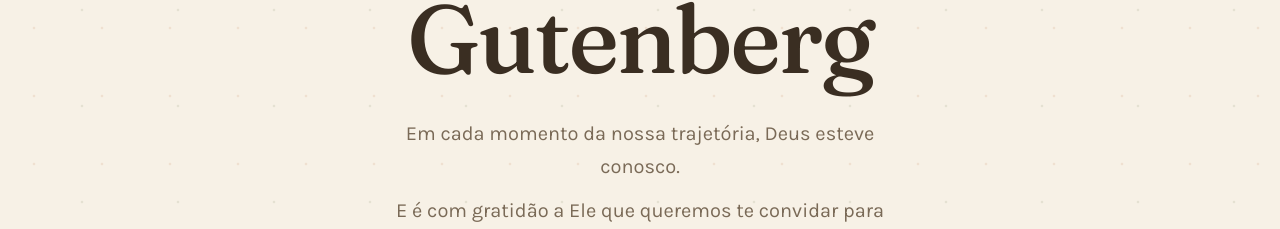
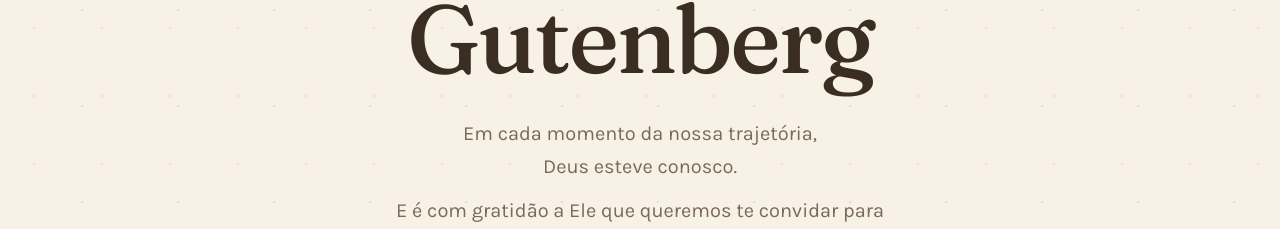
Before and after one commit to gutenberg23/casamento, a React (Vite) app: page / in a window 1280 px wide. Shown: the part 335-564 px from the top of the page. Built offline with nearby package versions, Linux system fonts and the light colour scheme; no server answers.

Commit message:
style: improve hero section text wrapping
Refactor the hero section paragraph structure to ensure proper text wrapping and prevent orphans by grouping key phrases.

```diff
--- a/src/components/HeroSection.tsx
+++ b/src/components/HeroSection.tsx
@@ -71,7 +71,8 @@ export const HeroSection: React.FC = () => {
 
         <div className="mt-8 space-y-3 text-[#7A6A57] text-lg sm:text-xl font-normal max-w-lg mx-auto leading-relaxed">
           <p>
-            Em cada momento da nossa trajetória, Deus esteve conosco.
+            Em cada momento da nossa trajetória,<br />
+            <span className="whitespace-nowrap">Deus esteve conosco.</span>
           </p>
           <p>
             E é com gratidão a Ele que queremos te convidar para essa nova etapa de nossas vidas.
```
